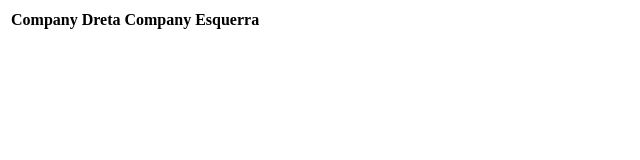
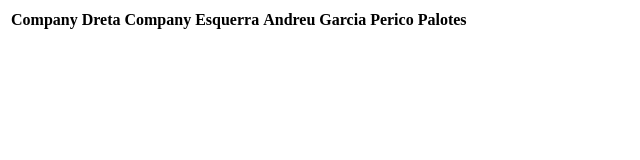
Before and after one commit to miamta/examen_git, a plain HTML site: page index.html in a window 1280 px wide. Shown: the whole page, without its empty margins (0-640 px from the left). Drawn offline with Linux system fonts and the light colour scheme.

Commit message:
continuamos funcionalidad

```diff
--- a/index.html
+++ b/index.html
@@ -9,6 +9,8 @@
   <tr>
     <th>Company Dreta</th>
     <th>Company Esquerra</th>
+    <th>Andreu Garcia </th>
+    <th>Perico Palotes</th>
   </tr>
 </table>
   </body>
```
